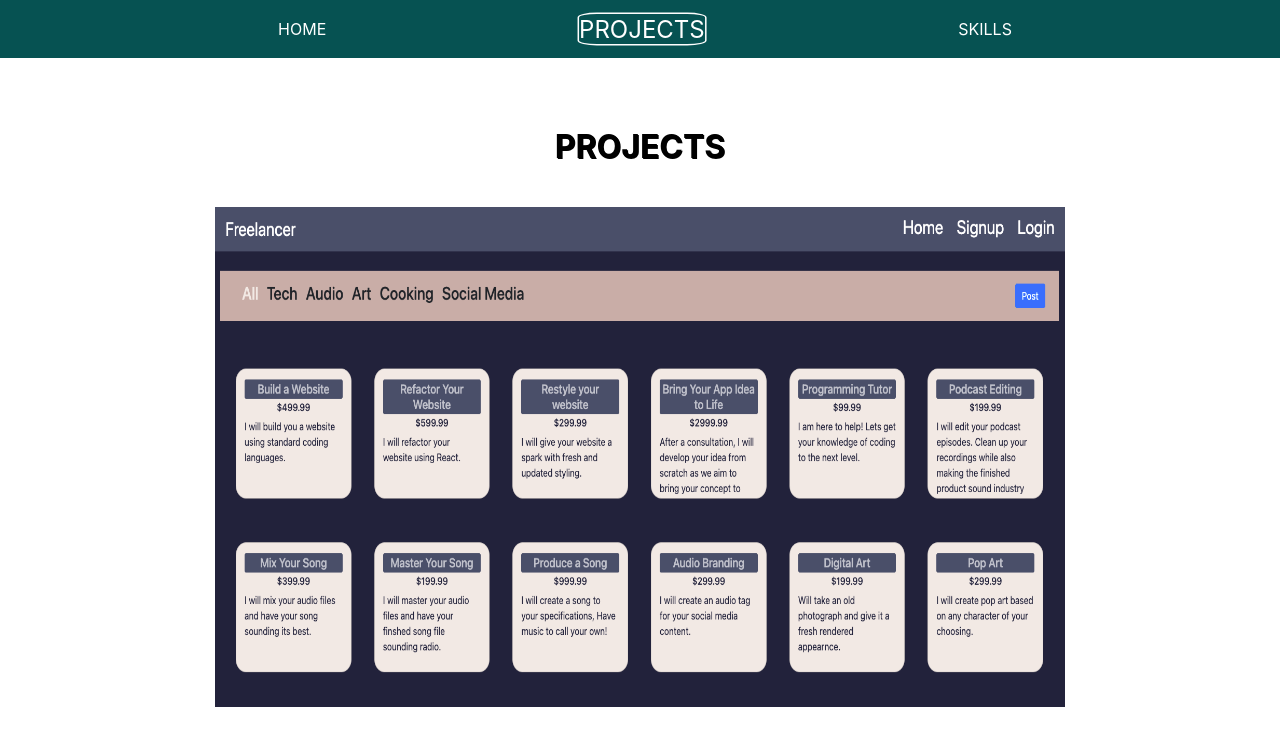
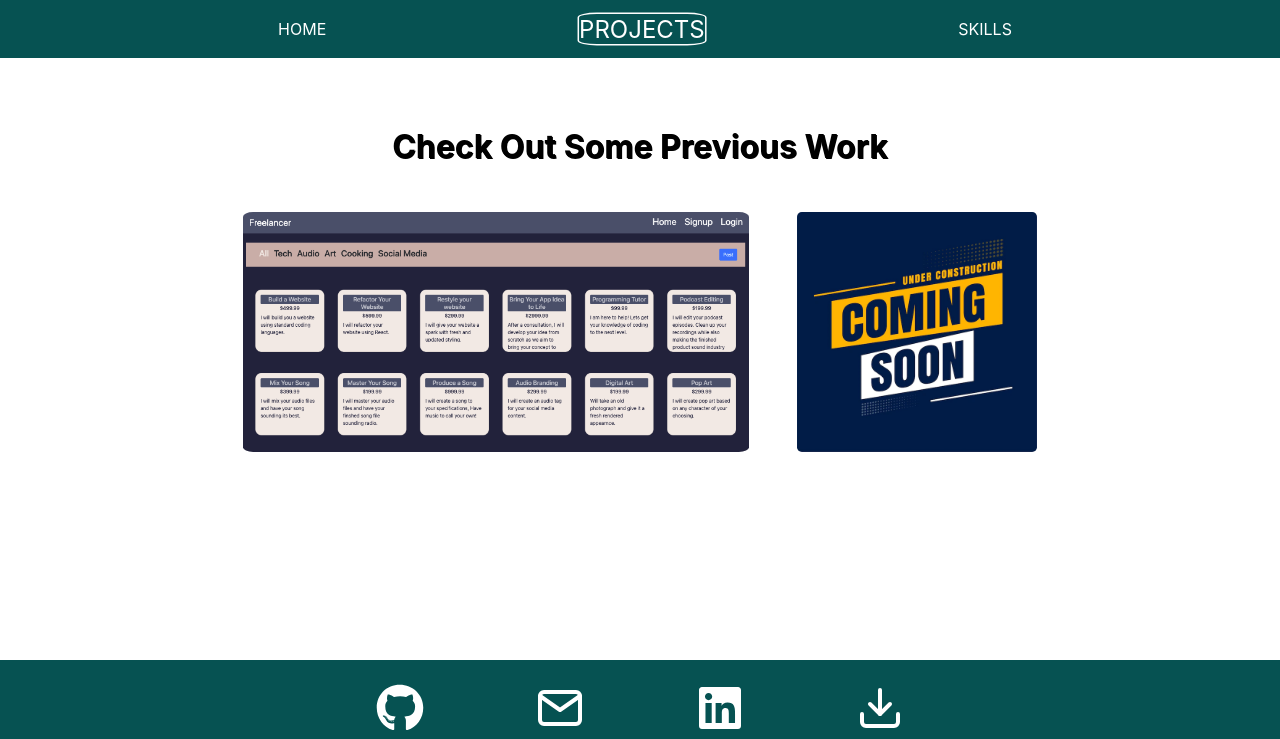
Before and after one commit to SamiFdev/Portfoliov2, a React (Create React App) app: page /projects in a window 1280 px wide. Shown: the top 739 px of the page. Built offline with nearby package versions, Linux system fonts and the light colour scheme.

Commit message:
changed layout of projects page

```diff
--- a/src/components/Projects/Projects.module.css
+++ b/src/components/Projects/Projects.module.css
@@ -1,8 +1,15 @@
+.ProjectContainer {
+    display: flex;
+    justify-content: center;
+    flex-direction: column;
+    width: auto;
+    height: auto;
+}
+
 .ProjectImg {
     display: flex;
-    height: 500px;
-    width: auto;
-    justify-items: center;
+    height: 50%;
+    width: 40%;
     margin: auto;
 }
 
@@ -16,6 +23,7 @@
     display: flex;
     text-align: center;
     overflow: hidden;
+    padding: 2rem;
 }
 
 .Built {
@@ -36,18 +44,22 @@
 }
 
 .ProjectThumbnail {
-    width: 850px;
-    height: 500px;
+    display: flex;
+    width: auto;
+    height: 15rem;
+    border-radius: 2%;
 }
 
 .ProjectThumbnail:hover {
     -webkit-transform: scale(1.1);
     -ms-transform: scale(1.1);
     transform: scale(1.1);
+    transition-delay: 0.5s;
 }
 
 .ProjectBoxes {
-    text-align: center;
-    margin: auto;
-    padding: 15px;
+    display: flex;
+    padding: 20px;
+    gap: 3rem;
+    justify-content: center;
 }
--- a/src/components/Projects/index.js
+++ b/src/components/Projects/index.js
@@ -6,7 +6,7 @@ import styles from './Projects.module.css'
 function Projects() {
     return (
         <section>
-            <h1>PROJECTS</h1>
+            <h1>Check Out Some Previous Work</h1>
             <div className={styles.ProjectBoxes}>
                 <Link to="/projects/freelancer">
                     <img
@@ -14,9 +14,7 @@ function Projects() {
                         src={landingpic}
                         alt="freelancer"></img>
                 </Link>
-            </div>
 
-            <div className={styles.ProjectBoxes}>
                 <Link to="/projects/placeholder">
                     <img
                         className={styles.ProjectThumbnail}
```
